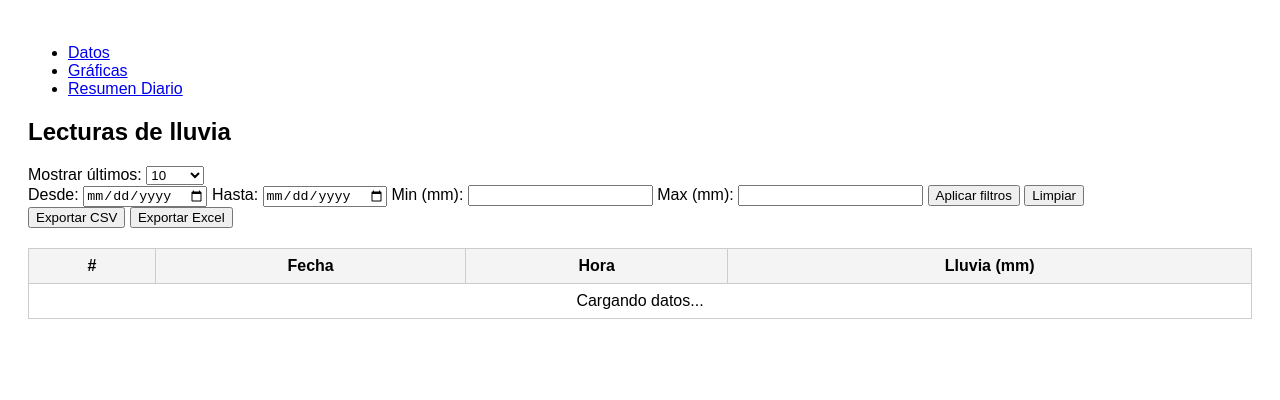
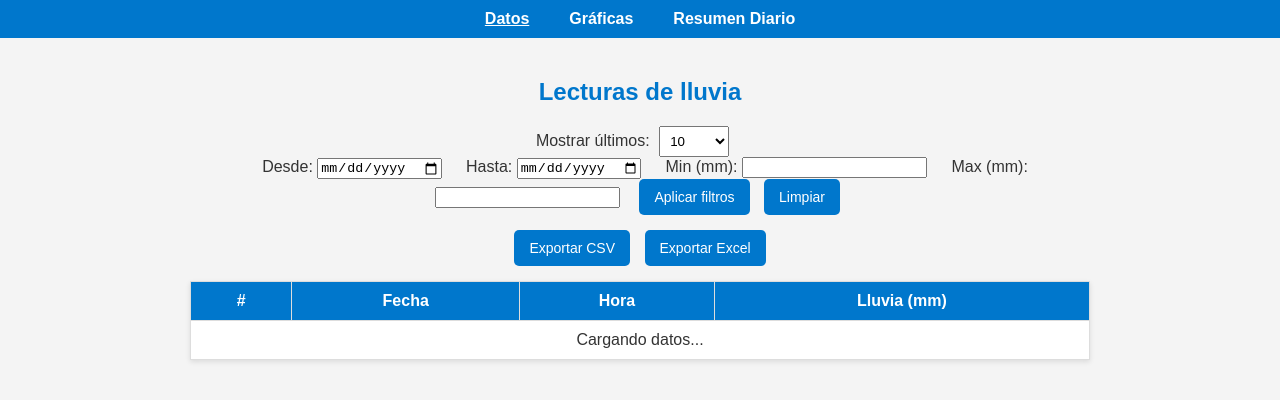
Before and after one commit to Wili513/estacion_miniportatil, a plain HTML site: page index.html in a window 1280 px wide. Drawn offline with Linux system fonts and the light colour scheme; files that its build step writes are made by us from their sources; a script that the page names is missing.

Commit message:
Update styles.css

```diff
--- a/css/styles.css
+++ b/css/styles.css
@@ -1,6 +1,100 @@
-body { font-family: Arial; padding: 20px; }
-table { width: 100%; border-collapse: collapse; margin-top: 20px; }
-th, td { border: 1px solid #ccc; padding: 8px; text-align: center; }
-th { background-color: #f4f4f4; }
-.controls { margin-top: 10px; }
-canvas { margin-top: 40px; }
+body {
+  font-family: Arial, sans-serif;
+  margin: 0;
+  background: #f4f4f4;
+  color: #333;
+}
+
+nav {
+  background: #0077cc;
+  padding: 10px 0;
+}
+
+nav ul {
+  list-style: none;
+  display: flex;
+  justify-content: center;
+  padding: 0;
+  margin: 0;
+}
+
+nav ul li {
+  margin: 0 20px;
+}
+
+nav ul li a {
+  color: #fff;
+  text-decoration: none;
+  font-weight: bold;
+}
+
+nav ul li a.activo {
+  text-decoration: underline;
+}
+
+main {
+  padding: 20px;
+  max-width: 900px;
+  margin: auto;
+}
+
+h2 {
+  text-align: center;
+  color: #0077cc;
+}
+
+.controles {
+  text-align: center;
+  margin: 15px 0;
+}
+
+select {
+  padding: 6px;
+  margin-left: 5px;
+  margin-right: 15px;
+}
+
+button {
+  background-color: #0077cc;
+  color: white;
+  border: none;
+  padding: 10px 15px;
+  font-size: 14px;
+  border-radius: 5px;
+  cursor: pointer;
+  margin: 0 5px;
+}
+
+button:hover {
+  background-color: #005fa3;
+}
+
+table {
+  width: 100%;
+  border-collapse: collapse;
+  background-color: white;
+  box-shadow: 0 2px 5px rgba(0,0,0,0.1);
+}
+
+thead {
+  background-color: #0077cc;
+  color: white;
+}
+
+td, th {
+  padding: 10px;
+  border: 1px solid #ddd;
+  text-align: center;
+}
+
+tbody tr:nth-child(even) {
+  background-color: #f2f2f2;
+}
+.filtros {
+  text-align: center;
+  margin-bottom: 15px;
+}
+
+.filtros label {
+  margin: 0 10px;
+}
```
